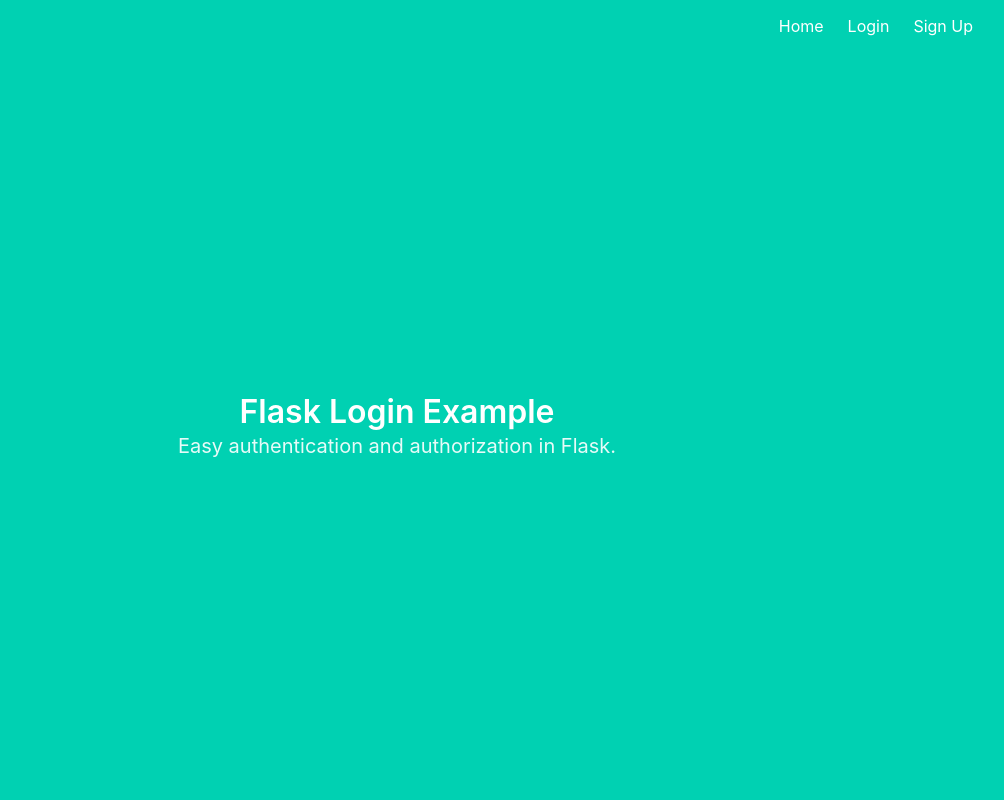
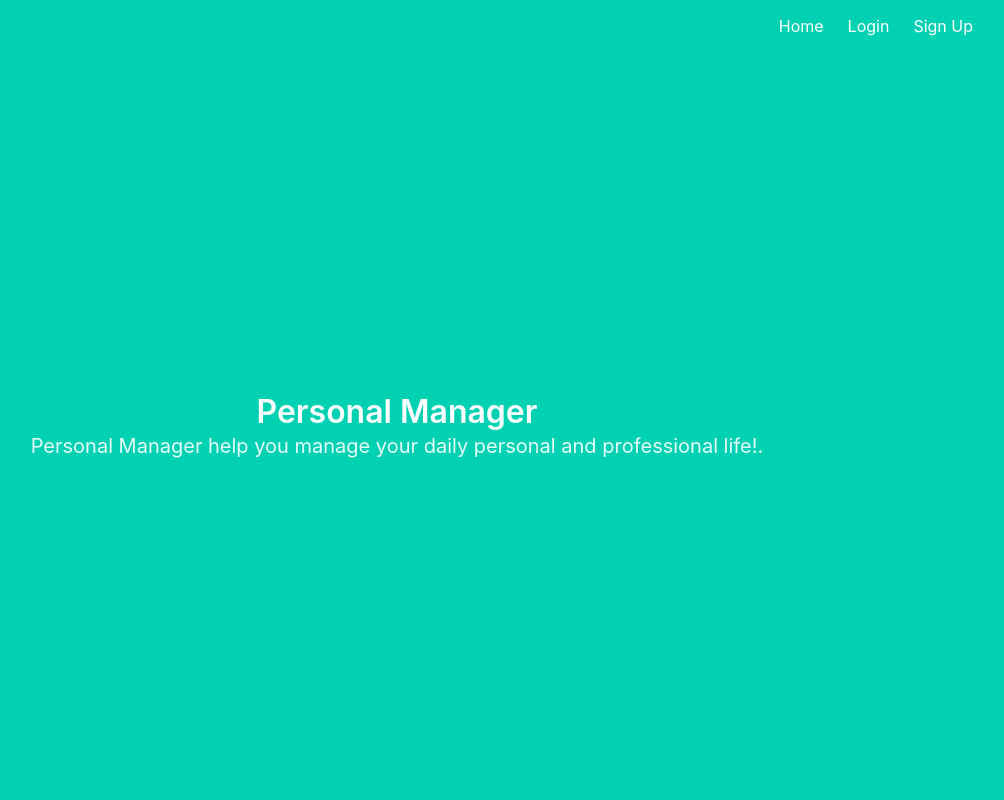
Before and after one commit to jkumar61/personManager, a Flask app: page / in a window 1280 px wide. Shown: the whole page, without its empty margins (243-1247 px from the left). Run offline with Flask 2, Linux system fonts and the light colour scheme.

Commit message:
made changes in index file.

```diff
--- a/person_manager/templates/index.html
+++ b/person_manager/templates/index.html
@@ -2,9 +2,9 @@
 
 {% block content %}
 <h1 class="title">
-  Flask Login Example
+  Personal Manager
 </h1>
 <h2 class="subtitle">
-  Easy authentication and authorization in Flask.
+  Personal Manager help you manage your daily personal and professional life!.
 </h2>
 {% endblock %}
```
